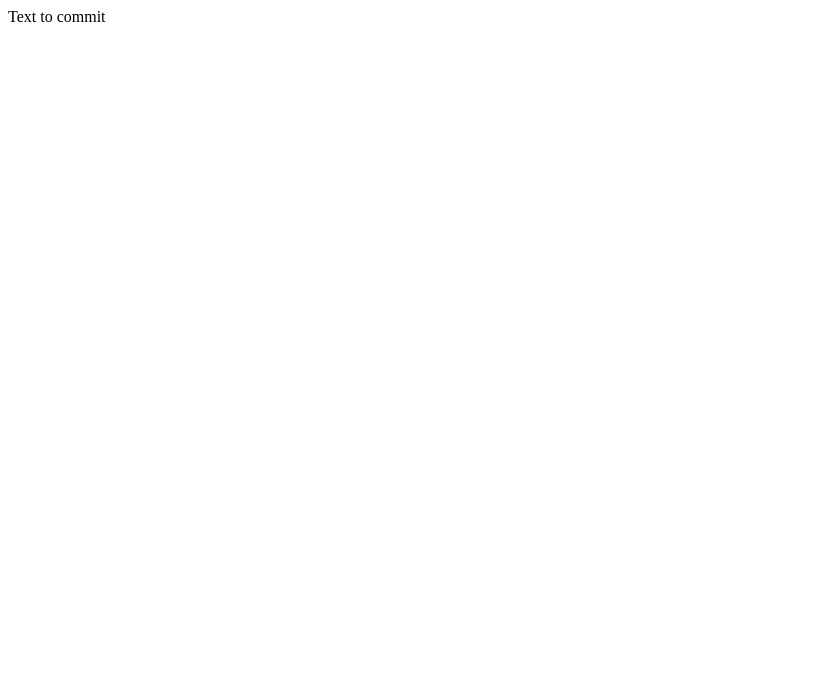
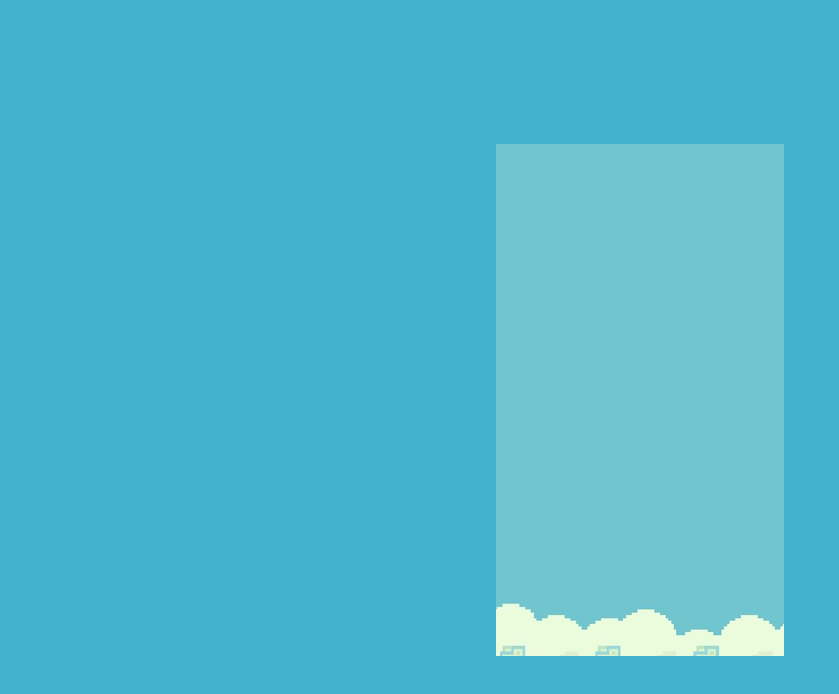
Before and after one commit to nastiasolo/flappybird, a website: page src/index.html in a window 1280 px wide. Shown: the whole page, without its empty margins (0-839 px from the left). Drawn offline with Linux system fonts and the light colour scheme.

Commit message:
week-02: add canvas + background styling

```diff
--- /dev/null
+++ b/src/flappybird.css
@@ -0,0 +1,16 @@
+body {
+  background-color: rgb(65, 177, 205);
+  height: 100%;
+  margin: 0;
+}
+
+.game-container {
+  display: flex;
+  justify-content: center;
+  align-items: center;
+  height: 100vh;
+}
+
+canvas {
+  background-image: url(./flappybirdbg.png);
+}
--- a/src/index.html
+++ b/src/index.html
@@ -1,2 +1,14 @@
-<!-- Add some text under here and try to commit it  -->
-Text to commit
+<!DOCTYPE html>
+<html lang="en">
+  <head>
+    <meta charset="UTF-8" />
+    <meta name="viewport" content="width=device-width, initial-scale=1.0" />
+    <title>Flappy Bird Game</title>
+    <link rel="stylesheet" href="./flappybird.css" />
+  </head>
+  <body>
+    <div class="game-container">
+      <canvas id="game" width="288" height="512"></canvas>
+    </div>
+  </body>
+</html>
```
